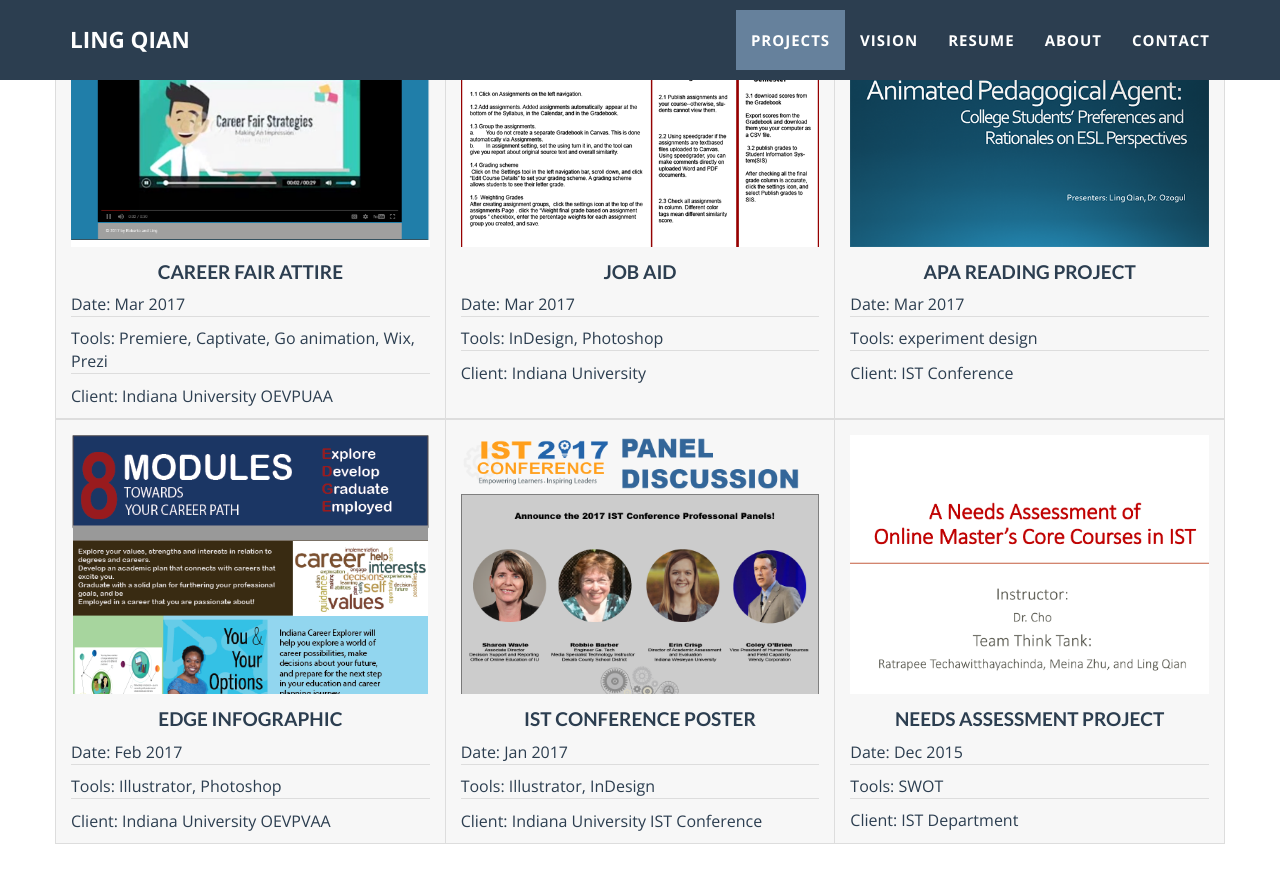
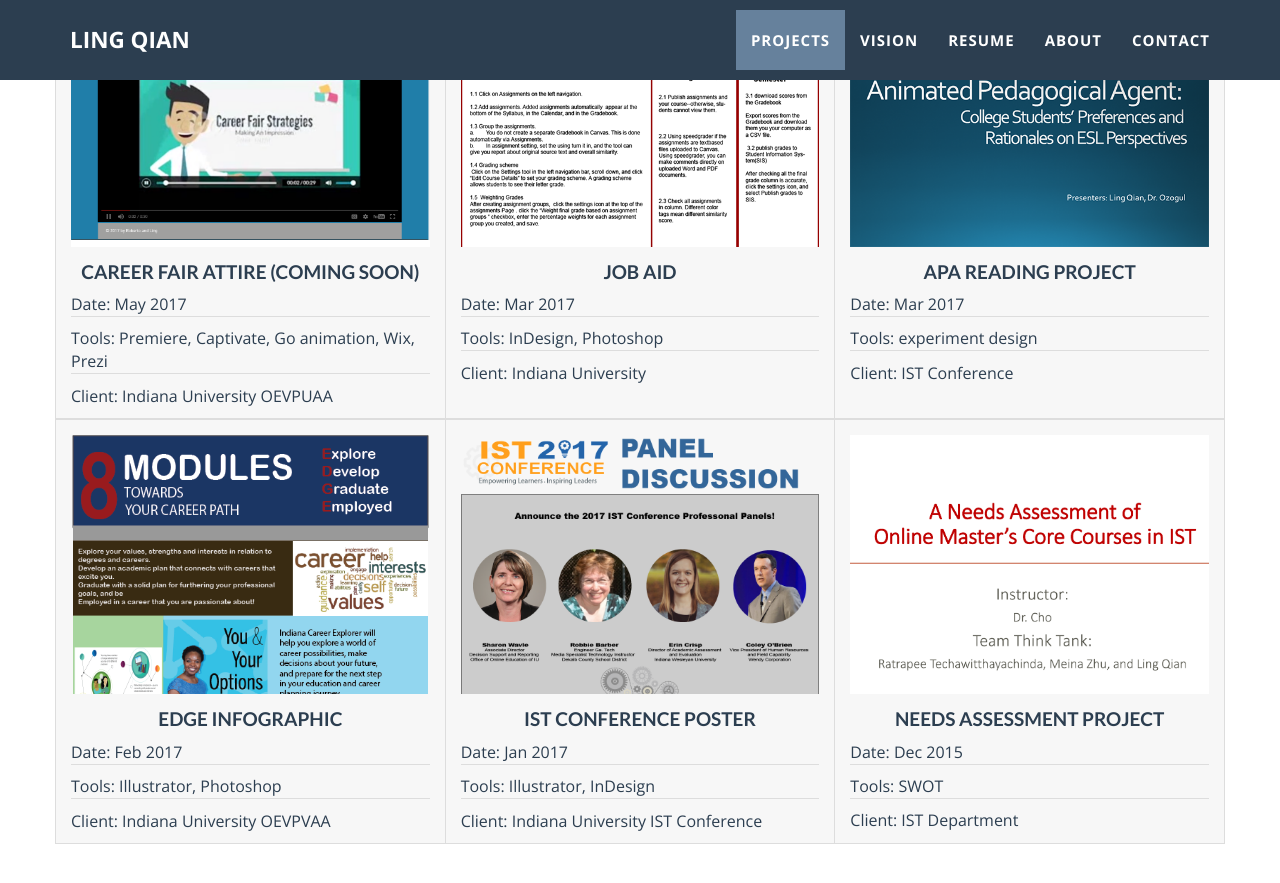
Before and after one commit to lingqiann/lingqiann.github.io, a Jekyll site: the page built from _posts/2014-07-13-project-6.markdown, in a window 1280 px wide and 900 px high, scrolled down 543 px. Shown: the top 883 px of the window. Built offline with Jekyll 4.4.1, drawn with Linux system fonts in a browser that asks for light colours.

Commit message:
Update 2014-07-13-project-6.markdown

```diff
--- a/_posts/2014-07-13-project-6.markdown
+++ b/_posts/2014-07-13-project-6.markdown
@@ -1,8 +1,8 @@
 ---
 layout: default
-name: Career Fair Attire
+name: Career Fair Attire (coming soon)
 tools: "Premiere, Captivate, Go animation, Wix, Prezi"
-date: 2017-03-31
+date: 2017-04-31
 img: main_project.png
 alt: image-alt
 client: Indiana University OEVPUAA
```
